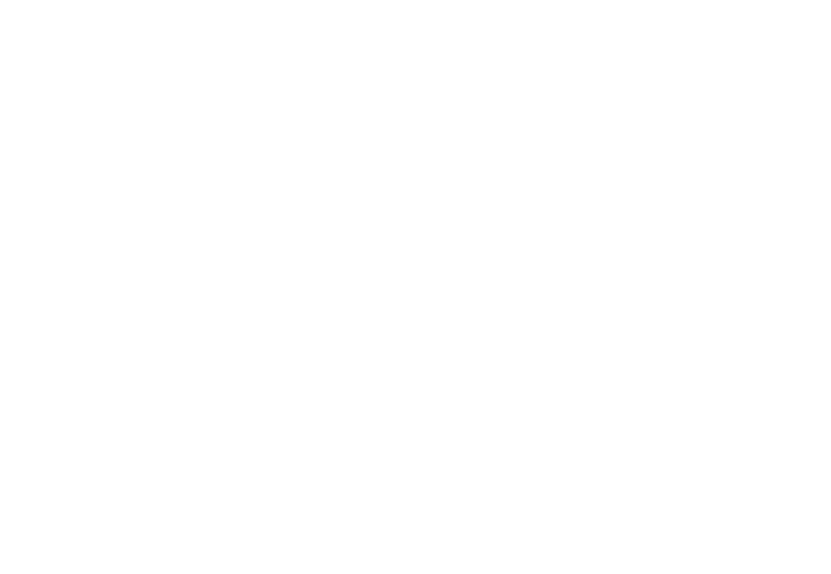
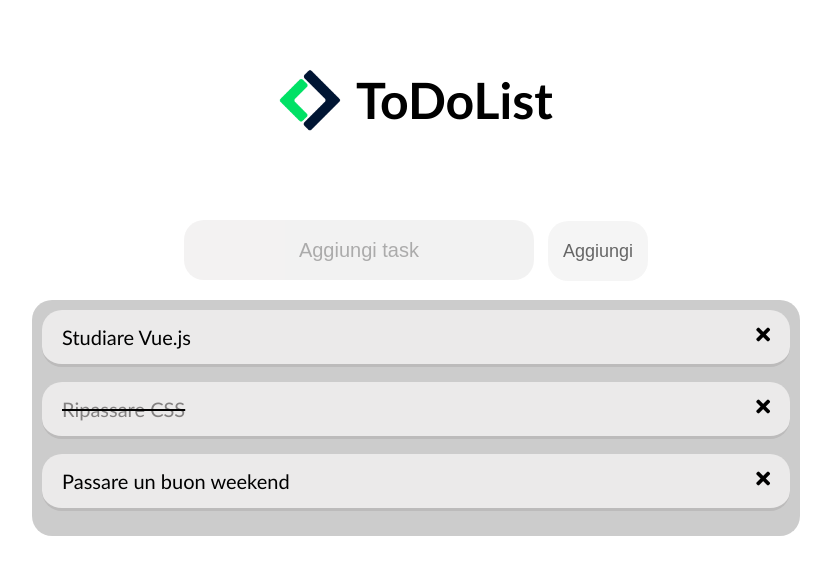
Before and after one commit to AlbertoCiuf/vue-todolist, a plain HTML site: page milestone-1/index.html in a window 1280 px wide. Shown: the whole page, without its empty margins (224-1055 px from the left). Drawn offline with nearby package versions, Linux system fonts and the light colour scheme.

Commit message:
milestone 1: done

```diff
--- a/milestone-1/css/style.css
+++ b/milestone-1/css/style.css
@@ -3,3 +3,96 @@
   padding: 0;
   box-sizing: border-box;
 }
+
+body {
+  font-family: 'Trebuchet MS', 'Lucida Sans Unicode', 'Lucida Grande', 'Lucida Sans', Arial, sans-serif;
+}
+
+.container {
+  width: 60%;
+  margin: 0 auto;
+}
+
+header {
+  height: 200px;
+  text-align: center;
+}
+
+header .logo {
+  display: flex;
+  justify-content: center;
+  align-items: center;
+  height: 100%;
+  margin-bottom: 20px;
+}
+
+header .logo img {
+  width: 10%;
+  padding-right: 15px;
+}
+
+header .logo h1 {
+  font-size:50px;
+}
+
+header input {
+  width: 350px;
+  height: 60px;
+  border: none;
+  border-radius: 20px;
+  background-color: rgb(235, 234, 234);
+  text-align: center;
+  font-size: 20px;
+  margin-right: 10px;
+  opacity: .6;
+  transition: all .4s;
+}
+
+header input:hover {
+  opacity: 1;
+}
+
+header button {
+  width: 100px;
+  height: 60px;
+  border-radius: 20px;
+  border: none;
+  font-size: 18px;
+  cursor: pointer;
+  opacity: .6;
+  transition: all .4s;
+}
+
+header button:hover {
+  opacity: 1;
+  transform: scale(1.05);
+  box-shadow: 0 5px 10px rgba(0, 0, 0, .3);
+}
+
+main {
+  background-color: rgba(0, 0, 0, .2);
+  margin-top: 100px;
+  padding: 10px;
+  border-radius: 20px;
+}
+
+main ul {
+  list-style: none;
+}
+
+main ul li {
+  display: flex;
+  justify-content: space-between;
+  border-bottom: 3px solid rgba(0, 0, 0, .2);
+  border-radius: 20px;
+  background-color: rgb(235, 234, 234);
+  padding: 15px 20px;
+  font-size: 20px;
+  margin-bottom: 15px;
+}
+
+.done {
+  color: rgb(131, 129, 129);
+  text-decoration: line-through;
+  text-decoration-color: black;
+}
--- a/milestone-1/index.html
+++ b/milestone-1/index.html
@@ -4,13 +4,35 @@
   <meta charset="UTF-8">
   <meta http-equiv="X-UA-Compatible" content="IE=edge">
   <meta name="viewport" content="width=device-width, initial-scale=1.0">
+
+  <link rel="stylesheet" href="https://cdnjs.cloudflare.com/ajax/libs/font-awesome/5.15.4/css/all.min.css" integrity="sha512-1ycn6IcaQQ40/MKBW2W4Rhis/DbILU74C1vSrLJxCq57o941Ym01SwNsOMqvEBFlcgUa6xLiPY/NS5R+E6ztJQ==" crossorigin="anonymous" referrerpolicy="no-referrer" />
+
   <link rel="stylesheet" href="css/style.css">
   <title>Vue.js ToDoList</title>
 </head>
 <body>
 
   <div id="app">
+    <div class="container">
+      <header>
+        <div class="logo">
+          <img src="img/logo-boolean.png" alt="Logo Boolean">
+          <h1>ToDoList</h1>
+        </div>
+        <input type="text" placeholder="Aggiungi task">
+        <button>Aggiungi</button>
+      </header>
 
+      <main>
+        <ul>
+          <li v-for="(task, index) in tasks">
+            <p :class="{done : task.done}"
+            >{{task.text}}</p>
+            <i class="fas fa-times"></i>
+          </li>
+        </ul>
+      </main>
+    </div>
   </div>
 
   <script src="https://cdn.jsdelivr.net/npm/vue@2/dist/vue.js"></script>
--- a/milestone-1/js/script.js
+++ b/milestone-1/js/script.js
@@ -1,7 +1,21 @@
 const app = new Vue({
   el: '#app',
   data: {
+    tasks: [
+      {
+        text: 'Studiare Vue.js',
+        done: false
+      },
+      {
+        text: 'Ripassare CSS',
+        done: true
+      },
+      {
+        text: 'Passare un buon weekend',
+        done: false
+      },
 
+    ]
   },
   methods: {
 
```
Also changed, not shown: milestone-1/img/logo-boolean.png (added).
